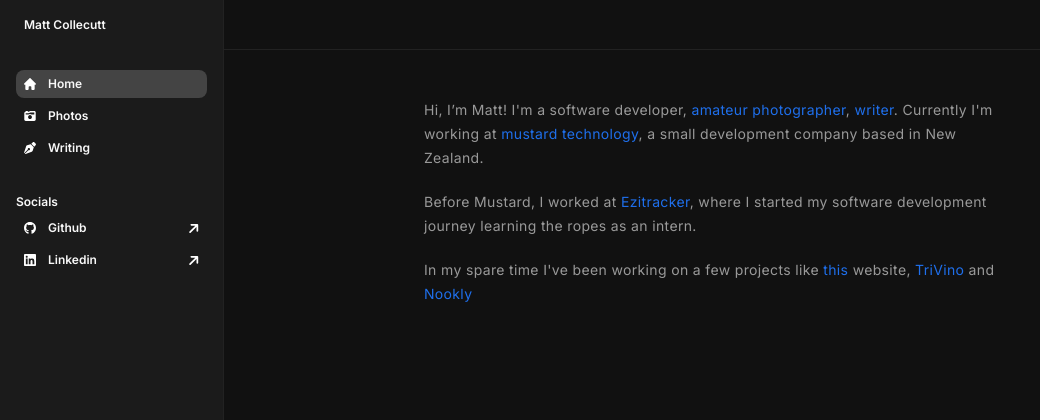
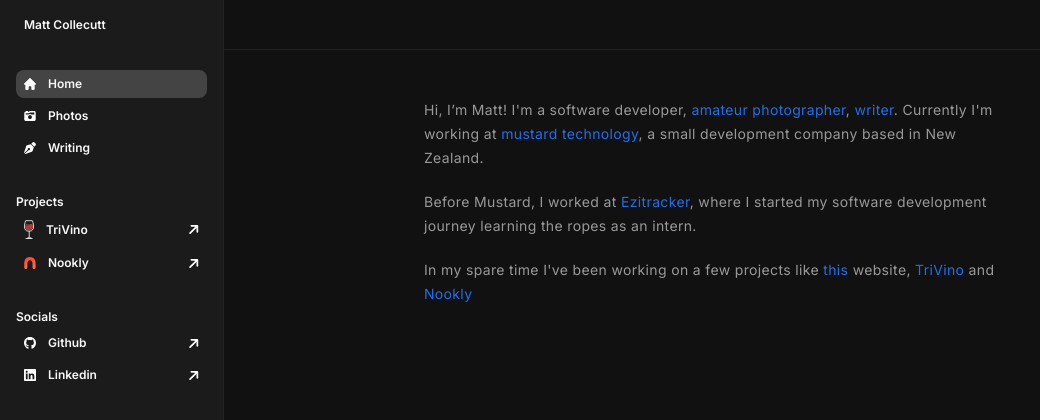
Before and after one commit to mattcollie/mattcollecutt.com, a SvelteKit app in the folder web/: page / in a window 1280 px wide. Shown: the top 420 px of the page, without its empty margins (0-1040 px from the left). Built offline with nearby package versions, Linux system fonts and the light colour scheme; no server answers.

Commit message:
adding nookly and trivino projects

```diff
--- a/web/src/routes/+layout.svelte
+++ b/web/src/routes/+layout.svelte
@@ -9,6 +9,8 @@
 
     const githubURL = import.meta.env.VITE_GITHUB_URL;
     const linkedinURL = import.meta.env.VITE_LINKEDIN_URL;
+    const trivinoURL = import.meta.env.VITE_TRIVINO_URL;
+    const nooklyURL = import.meta.env.VITE_NOOKLY_URL;
 
     let show;
     let loading = true;
@@ -68,6 +70,44 @@
                 Writing
             </Link>
         </Navigation>
+        <Navigation title="Projects">
+            <Link href={trivinoURL} external={true} target="_blank">
+                <div slot="icon" >
+                    <svg width="10" height="19" viewBox="0 0 50 92" fill="none" xmlns="http://www.w3.org/2000/svg">
+                        <path d="M41.6256 2H8.37441C8.37441 2 -13.9662 54.6172 25 54.6172C63.9662 54.6172 41.6256 2 41.6256 2Z" stroke="white" stroke-width="4"/>
+                        <line x1="26.0808" y1="56.7478" x2="26.0808" y2="85.911" stroke="white" stroke-width="4" stroke-linecap="square"/>
+                        <path d="M23.3128 87.6973L19.1564 89.3947M23.3128 87.6973V86.9139M23.3128 87.6973V88.546M19.1564 89.3947H18.7667M19.1564 89.3947H20.4553M23.3128 86.9139V86C18.6368 89.3947 15.7793 89.3947 15 89.3947H18.7667M23.3128 86.9139L18.7667 89.3947M23.3128 88.546V89.3947H20.4553M23.3128 88.546L20.4553 89.3947" stroke="white" stroke-width="2"/>
+                        <path d="M29 87.6973L33.1564 89.3947M29 87.6973V86.9139M29 87.6973V88.546M33.1564 89.3947H33.546M33.1564 89.3947H31.8575M29 86.9139V86C33.6759 89.3947 36.5334 89.3947 37.3127 89.3947H33.546M29 86.9139L33.546 89.3947M29 88.546V89.3947H31.8575M29 88.546L31.8575 89.3947" stroke="white" stroke-width="2"/>
+                        <rect x="7.45532" y="87.911" width="35.3293" height="4" rx="1" fill="white"/>
+                        <path d="M7.39599 33.1162C8.99456 43.2376 17.0198 49 26.0278 49C35.0358 49 43.788 39.9751 43.3996 34.0788C43.0113 28.1826 42.5539 26.6183 42.5539 26.6183C33.251 30.2282 21.9304 20 16.3365 20C9.57071 20.361 5.70455 22.4066 7.39599 33.1162Z" fill="#843737"/>
+                        <path d="M7.39599 33.1162C8.99456 43.2376 17.0198 49 26.0278 49C35.0358 49 43.788 39.9751 43.3996 34.0788C43.0113 28.1826 42.5539 26.6183 42.5539 26.6183C33.251 30.2282 21.9304 20 16.3365 20C9.57071 20.361 5.70455 22.4066 7.39599 33.1162Z" fill="#843737"/>
+                        <path d="M7.39599 33.1162C8.99456 43.2376 17.0198 49 26.0278 49C35.0358 49 43.788 39.9751 43.3996 34.0788C43.0113 28.1826 42.5539 26.6183 42.5539 26.6183C33.251 30.2282 21.9304 20 16.3365 20C9.57071 20.361 5.70455 22.4066 7.39599 33.1162Z" fill="#843737"/>
+                        <path d="M7.39599 33.1162C8.99456 43.2376 17.0198 49 26.0278 49C35.0358 49 43.788 39.9751 43.3996 34.0788C43.0113 28.1826 42.5539 26.6183 42.5539 26.6183C33.251 30.2282 21.9304 20 16.3365 20C9.57071 20.361 5.70455 22.4066 7.39599 33.1162Z" fill="#843737"/>
+                        <path d="M43.9741 33.5975C43.9741 43.8434 34.497 49 25.489 49C16.481 49 7.72883 43.5851 7.24555 34.1992C6.76228 24.8133 7.24555 26.7386 7.24555 26.7386C13.7697 36.9668 29.2304 19.3983 35.3049 20C42.0707 20.361 43.9741 22.0456 43.9741 33.5975Z" fill="#A93E3E"/>
+                        <path d="M43.9741 33.5975C43.9741 43.8434 34.497 49 25.489 49C16.481 49 7.72883 43.5851 7.24555 34.1992C6.76228 24.8133 7.24555 26.7386 7.24555 26.7386C13.7697 36.9668 29.2304 19.3983 35.3049 20C42.0707 20.361 43.9741 22.0456 43.9741 33.5975Z" fill="#A93E3E"/>
+                        <path d="M43.9741 33.5975C43.9741 43.8434 34.497 49 25.489 49C16.481 49 7.72883 43.5851 7.24555 34.1992C6.76228 24.8133 7.24555 26.7386 7.24555 26.7386C13.7697 36.9668 29.2304 19.3983 35.3049 20C42.0707 20.361 43.9741 22.0456 43.9741 33.5975Z" fill="#A93E3E"/>
+                        <path d="M43.9741 33.5975C43.9741 43.8434 34.497 49 25.489 49C16.481 49 7.72883 43.5851 7.24555 34.1992C6.76228 24.8133 7.24555 26.7386 7.24555 26.7386C13.7697 36.9668 29.2304 19.3983 35.3049 20C42.0707 20.361 43.9741 22.0456 43.9741 33.5975Z" fill="#A93E3E"/>
+                    </svg>
+
+                </div>
+                TriVino
+            </Link>
+            <Link href={nooklyURL} external={true} target="_blank">
+                <div slot="icon" >
+                    <svg width="11.9" height="12" viewBox="0 0 150 159" fill="none" xmlns="http://www.w3.org/2000/svg">
+                        <path d="M74.7104 43.1081C66.9884 43.1081 60.6178 45.1906 55.5984 49.3556C50.5791 53.3124 46.9112 58.6228 44.5946 65.2868C42.278 71.7426 41.1197 79.0314 41.1197 87.1532V138.44C41.1197 149.795 31.9147 159 20.5598 159C9.20496 159 0 149.795 0 138.44V81.8428C0 66.8487 2.7027 53.2082 8.10811 40.9214C13.7066 28.4263 22.0077 18.5344 33.0116 11.2456C44.0154 3.74853 57.9151 0 74.7104 0C91.5058 0 105.405 3.74853 116.409 11.2456C127.606 18.5344 136.004 28.3222 141.602 40.609C147.201 52.8959 150 66.6405 150 81.8428V138.44C150 149.795 140.795 159 129.44 159C118.085 159 108.88 149.795 108.88 138.44V87.1532C108.88 79.2397 107.625 71.9509 105.116 65.2868C102.606 58.6228 98.8417 53.3124 93.8224 49.3556C88.9961 45.1906 82.6255 43.1081 74.7104 43.1081Z" fill="url(#paint0_linear_320_1429)"/>
+                        <defs>
+                            <linearGradient id="paint0_linear_320_1429" x1="271.631" y1="-23.2191" x2="271.631" y2="149.634" gradientUnits="userSpaceOnUse">
+                                <stop stop-color="#FF411A"/>
+                                <stop offset="1" stop-color="#FF6C4D"/>
+                            </linearGradient>
+                        </defs>
+                    </svg>
+
+                </div>
+                Nookly
+            </Link>
+        </Navigation>
         <Navigation title="Socials">
             <Link href={githubURL} external={true} target="_blank">
                 <div slot="icon" >
```
